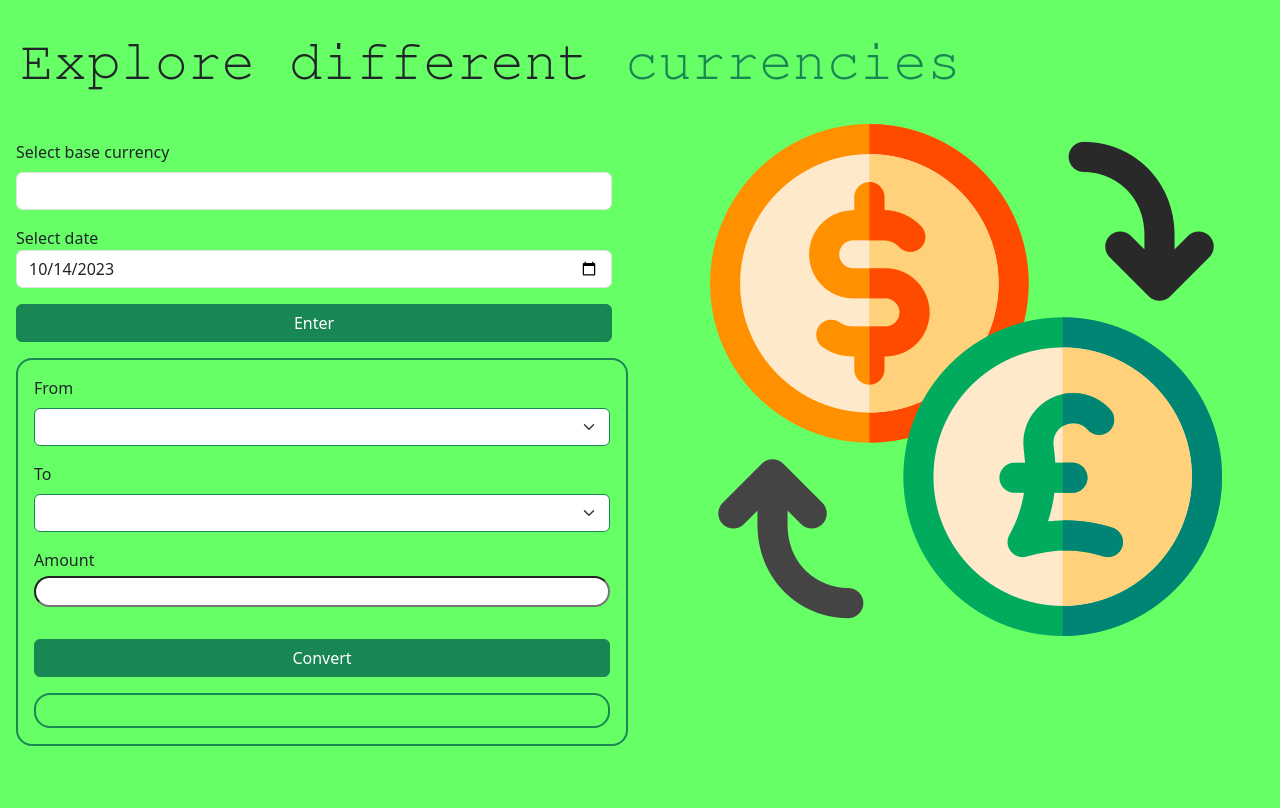
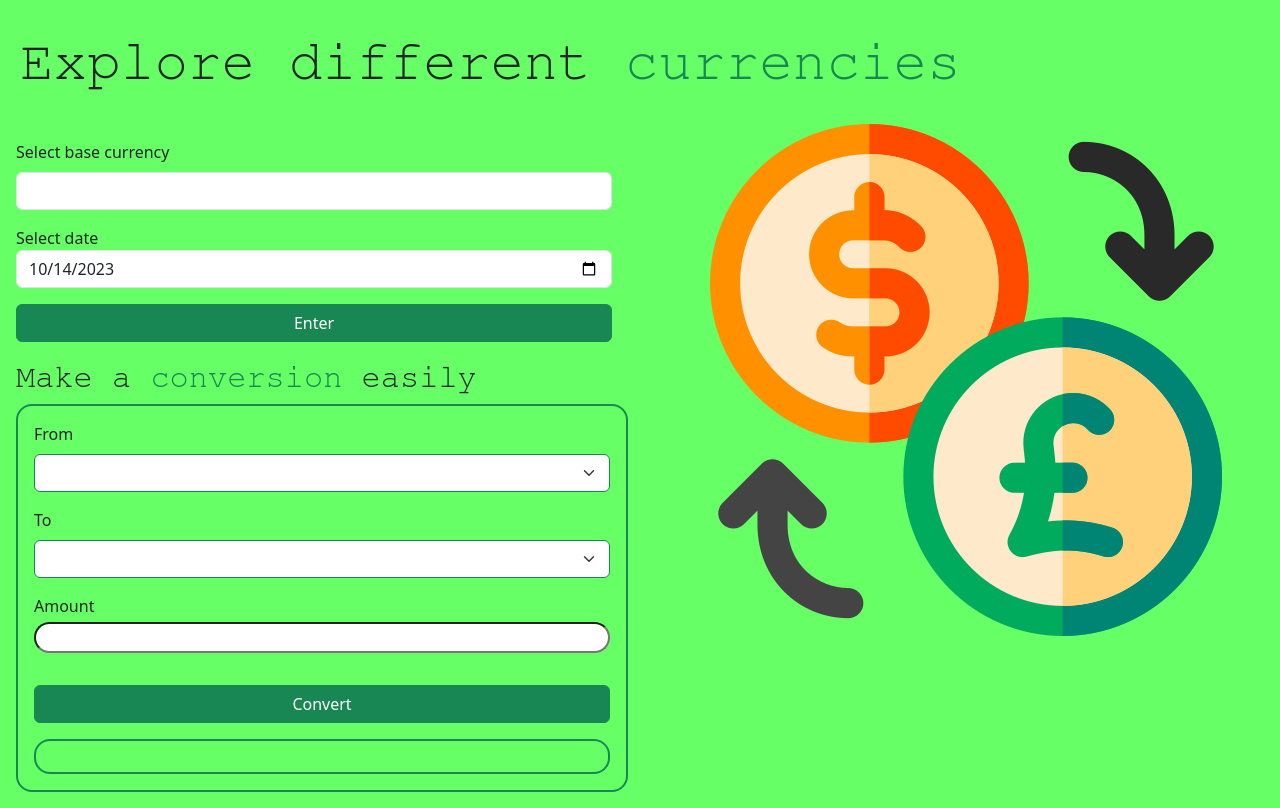
Before and after one commit to cvillar97/exchange-rates, a website: page index.html in a window 1280 px wide. Drawn offline with nearby package versions, Linux system fonts and the light colour scheme; no server answers.

Commit message:
Adds <h2> and modifies styles

```diff
--- a/index.html
+++ b/index.html
@@ -43,6 +43,7 @@
                 </button>
               </div>
             </form>
+            <h2 class="ms-3">Make a <span>conversion</span> easily</h2>
             <form
               class="form-group border border-2 border-success rounded-4 p-3 ms-3 mb-3"
               id="currency-converter"
--- a/styles/main.css
+++ b/styles/main.css
@@ -12,7 +12,7 @@ header {
   margin: 20px;
 }
 
-header > span {
+span {
   color: #198754;
 }
 
@@ -32,3 +32,8 @@ header > span {
 .error {
   border: 2px solid red;
 }
+
+h2 {
+  font-size: 2em;
+  font-family: FreeMono, monospace;
+}
```
